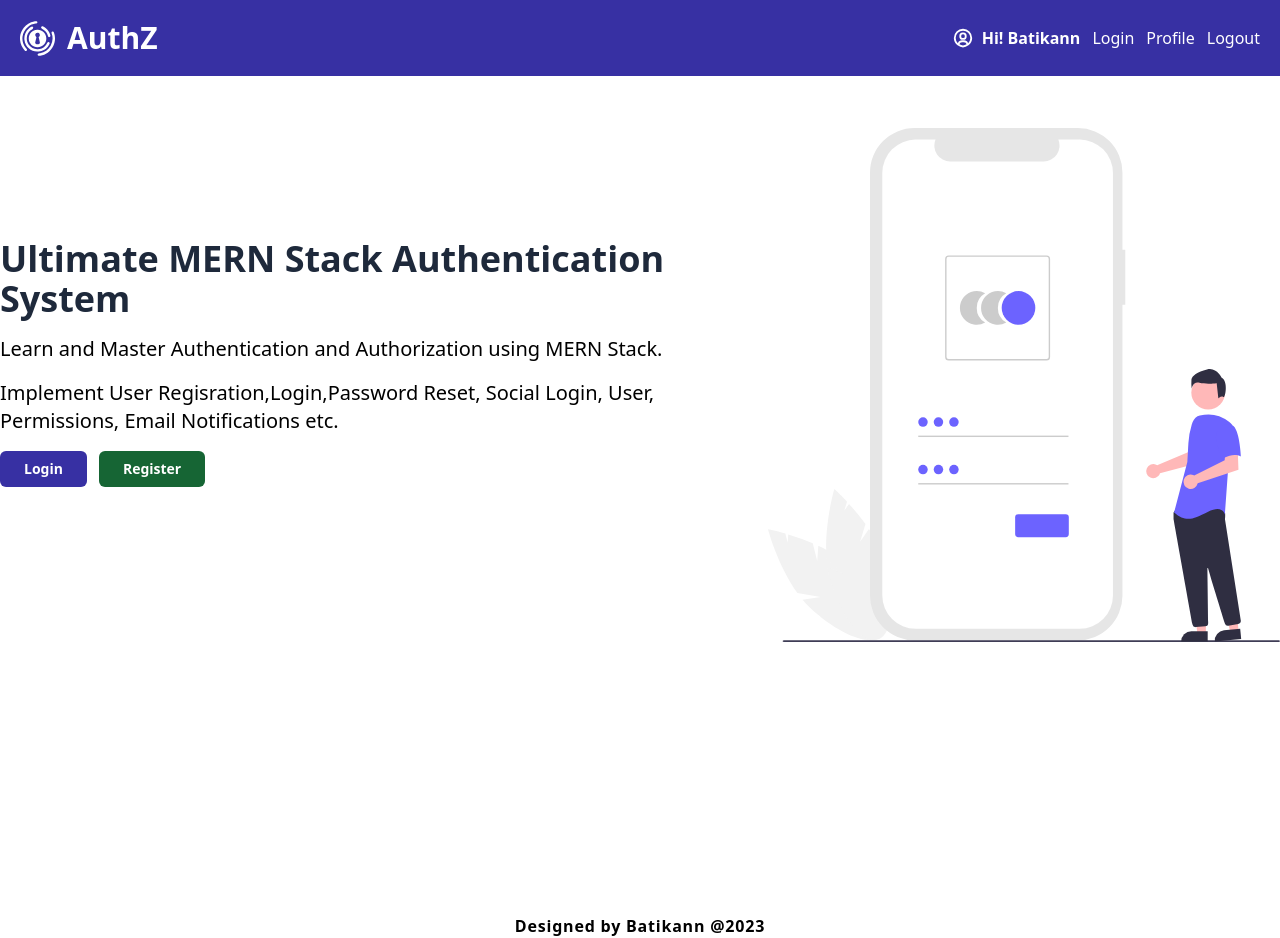
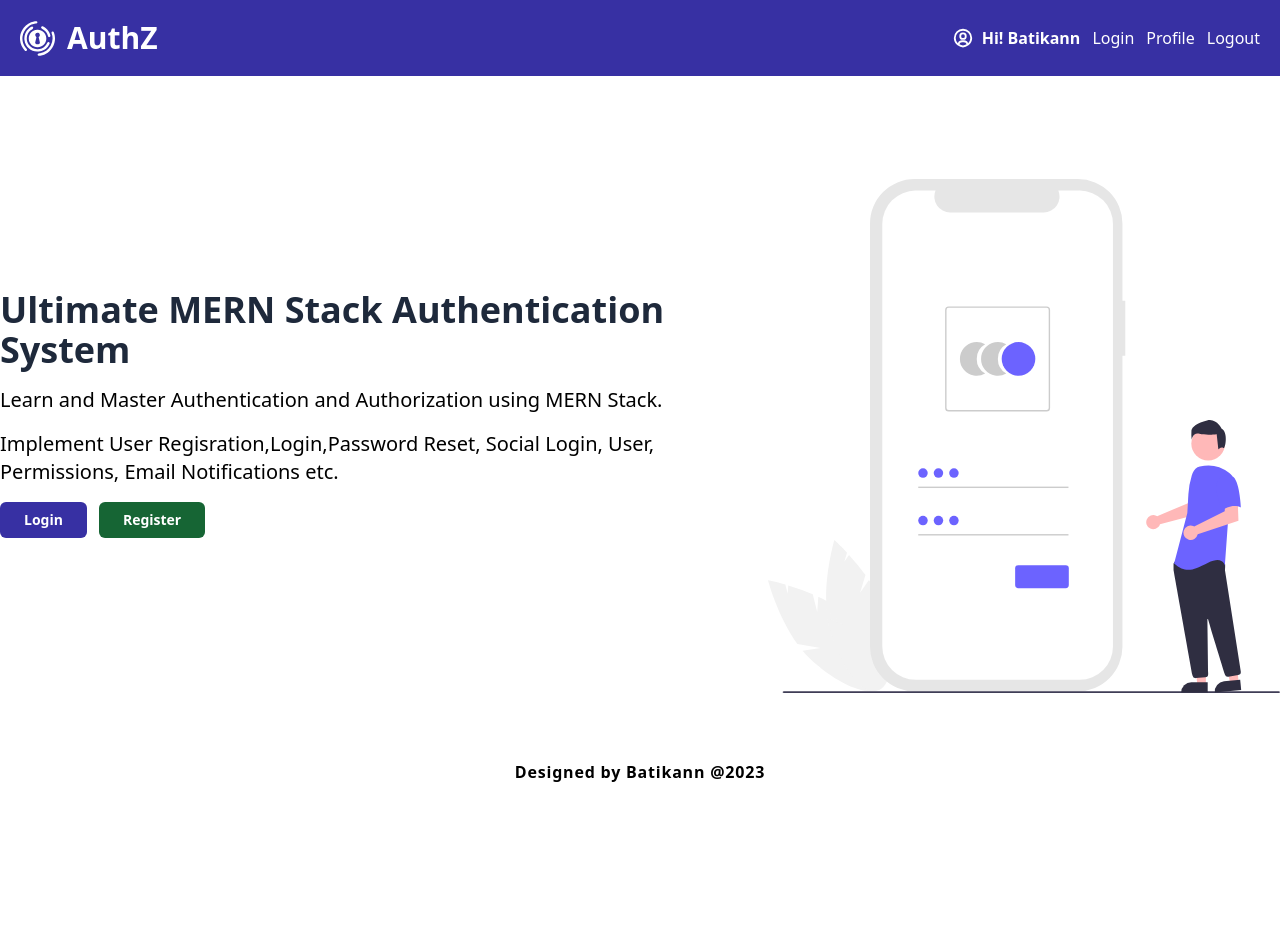
Before and after one commit to Batikann/advanced-mern-stack-authentication, a React (Vite) app in the folder client/: page / in a window 1280 px wide. After the commit the page ends 800 px from the top, so only its background shows below. Built offline with nearby package versions, Linux system fonts and the light colour scheme; the HTML template or start-up script is replaced by a standard one.

Commit message:
css bug fix

```diff
--- a/client/src/components/footer/Footer.jsx
+++ b/client/src/components/footer/Footer.jsx
@@ -1,6 +1,6 @@
 const Footer = () => {
   return (
-    <div className="text-center">
+    <div className="text-center m-4">
       <p className="font-semibold tracking-wider">Designed by Batikann @2023</p>
     </div>
   )
--- a/client/src/components/layout/Layout.jsx
+++ b/client/src/components/layout/Layout.jsx
@@ -3,11 +3,11 @@ import Footer from '../footer/Footer'
 
 const Layout = ({ children }) => {
   return (
-    <>
+    <div className="min-h-screen flex flex-col justify-between">
       <Header />
-      <div className="min-h-[830px] ">{children}</div>
+      <div>{children}</div>
       <Footer />
-    </>
+    </div>
   )
 }
 export default Layout
--- a/client/src/pages/Home/Home.jsx
+++ b/client/src/pages/Home/Home.jsx
@@ -4,7 +4,7 @@ import loginImg from '../../assets/login.svg'
 const Home = () => {
   return (
     <div className="mt-2">
-      <div className="max-w-7xl mx-auto ">
+      <div className="max-w-7xl mx-auto  flex items-center justify-center ">
         <div className="flex items-center justify-center">
           <div className="flex  flex-col gap-y-4 flex-1">
             <h1 className="text-4xl font-bold text-slate-800">
```
Also changed, not shown: 1 other file (tests, documents, lock files or other folders).
